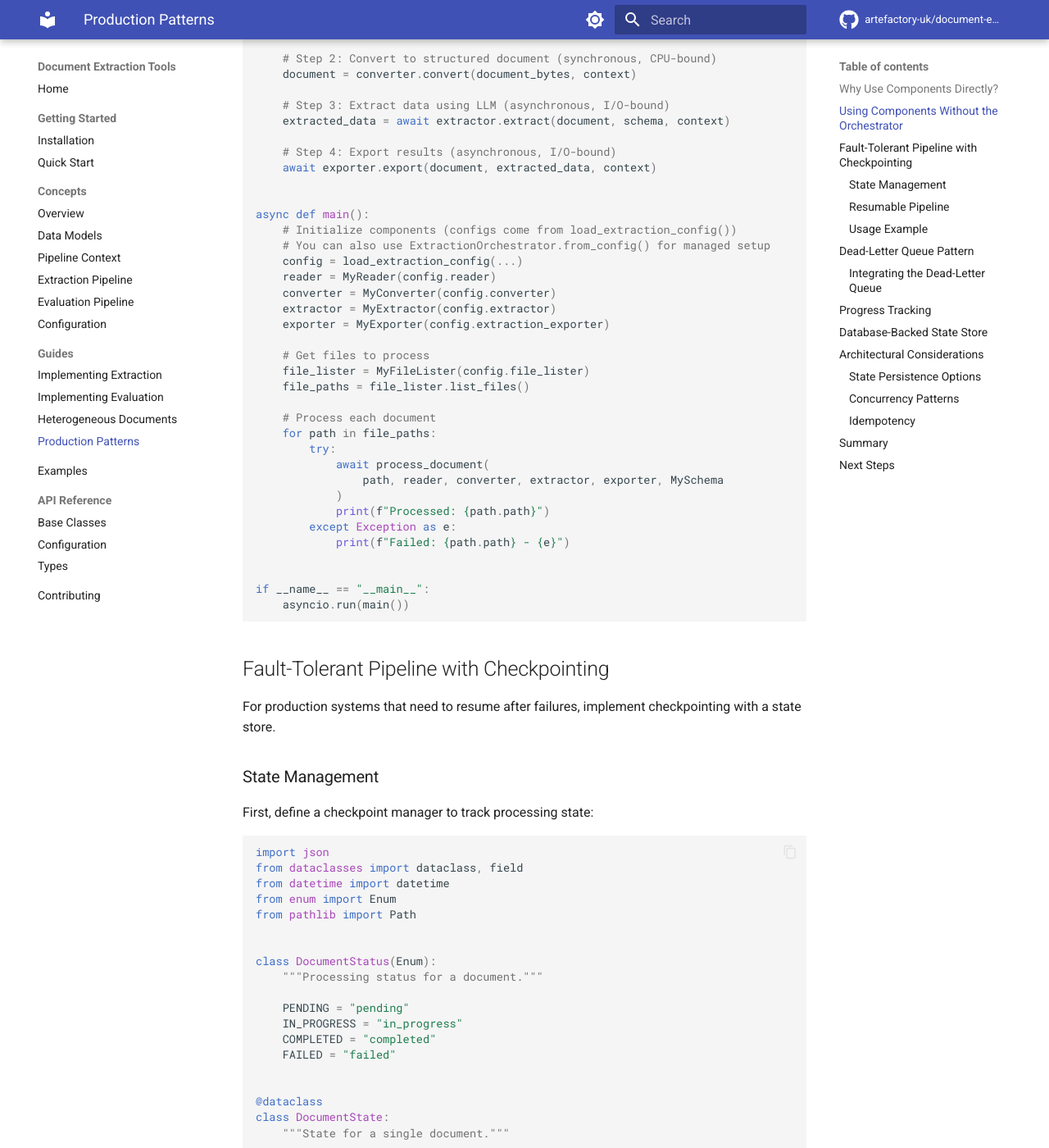
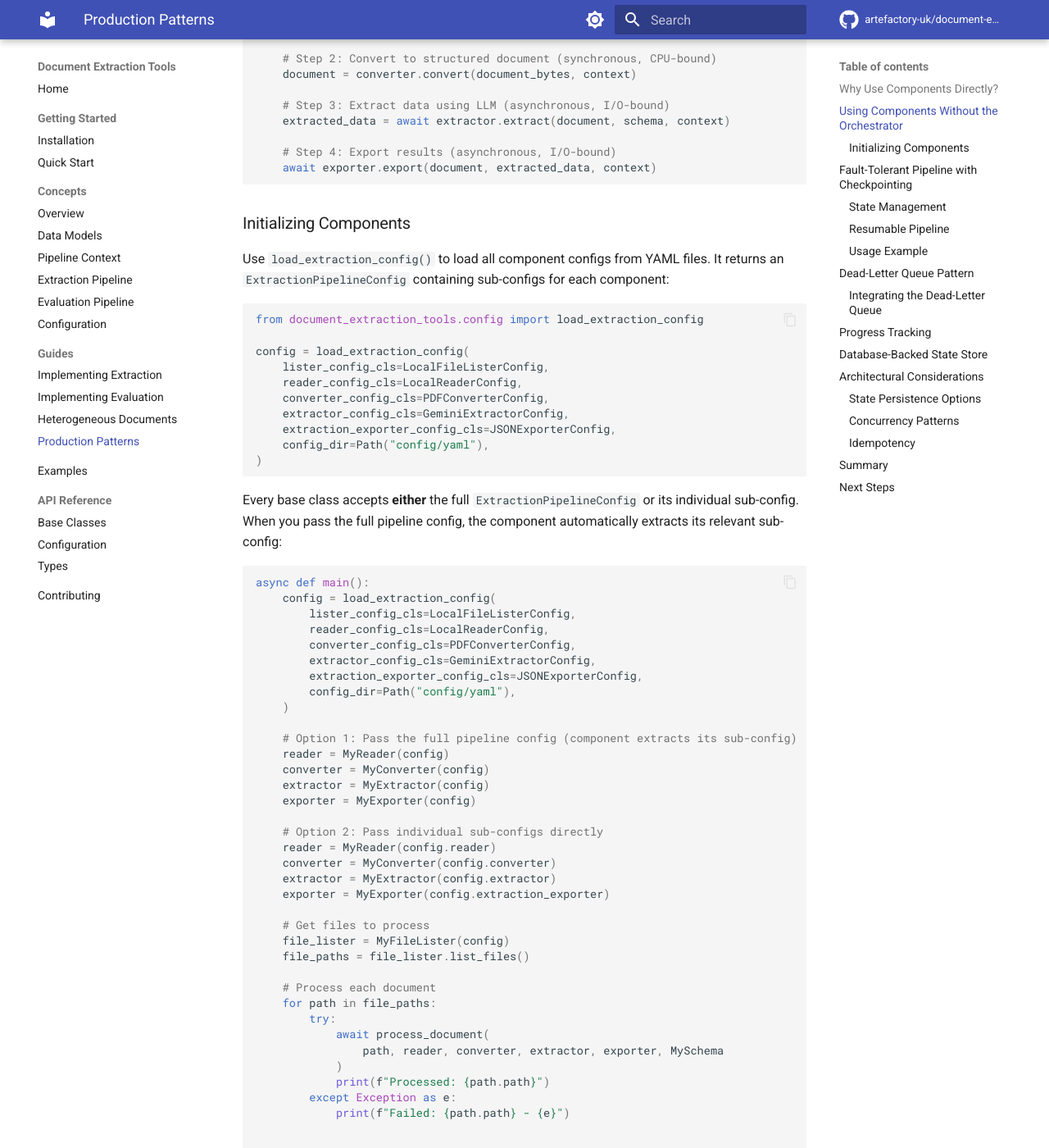
Before and after one commit to artefactory-uk/document-extraction-tools, an MkDocs documentation site: the page built from docs/guides/production-patterns.md, in a window 1280 px wide and 1400 px high, scrolled down 1192 px. Shown: the whole window at 82% size. Built offline with MkDocs 1.6.1 and Material for MkDocs 9.7.7, drawn with Linux system fonts in a browser that asks for light colours; comment, search, counter and statistics services are not loaded; some of the changed text lies outside the part shown.

Commit message:
Document pipeline config initialization patterns
Show that base classes accept either the full ExtractionPipelineConfig
or individual sub-configs, with load_extraction_config() examples.

Co-Authored-By: Claude Opus 4.6 <noreply@anthropic.com>

````diff
--- a/docs/guides/production-patterns.md
+++ b/docs/guides/production-patterns.md
@@ -53,19 +53,52 @@ async def process_document(
 
     # Step 4: Export results (asynchronous, I/O-bound)
     await exporter.export(document, extracted_data, context)
+```
 
+### Initializing Components
 
+Use `load_extraction_config()` to load all component configs from YAML files. It returns an `ExtractionPipelineConfig` containing sub-configs for each component:
+
+```python
+from document_extraction_tools.config import load_extraction_config
+
+config = load_extraction_config(
+    lister_config_cls=LocalFileListerConfig,
+    reader_config_cls=LocalReaderConfig,
+    converter_config_cls=PDFConverterConfig,
+    extractor_config_cls=GeminiExtractorConfig,
+    extraction_exporter_config_cls=JSONExporterConfig,
+    config_dir=Path("config/yaml"),
+)
+```
+
+Every base class accepts **either** the full `ExtractionPipelineConfig` or its individual sub-config. When you pass the full pipeline config, the component automatically extracts its relevant sub-config:
+
+```python
 async def main():
-    # Initialize components (configs come from load_extraction_config())
-    # You can also use ExtractionOrchestrator.from_config() for managed setup
-    config = load_extraction_config(...)
+    config = load_extraction_config(
+        lister_config_cls=LocalFileListerConfig,
+        reader_config_cls=LocalReaderConfig,
+        converter_config_cls=PDFConverterConfig,
+        extractor_config_cls=GeminiExtractorConfig,
+        extraction_exporter_config_cls=JSONExporterConfig,
+        config_dir=Path("config/yaml"),
+    )
+
+    # Option 1: Pass the full pipeline config (component extracts its sub-config)
+    reader = MyReader(config)
+    converter = MyConverter(config)
+    extractor = MyExtractor(config)
+    exporter = MyExporter(config)
+
+    # Option 2: Pass individual sub-configs directly
     reader = MyReader(config.reader)
     converter = MyConverter(config.converter)
     extractor = MyExtractor(config.extractor)
     exporter = MyExporter(config.extraction_exporter)
 
     # Get files to process
-    file_lister = MyFileLister(config.file_lister)
+    file_lister = MyFileLister(config)
     file_paths = file_lister.list_files()
 
     # Process each document
@@ -382,14 +415,25 @@ class ResumablePipeline:
 import asyncio
 from pathlib import Path
 
+from document_extraction_tools.config import load_extraction_config
+
 
 async def main():
-    # Initialize components (configs come from load_extraction_config())
-    config = load_extraction_config(...)
-    reader = LocalReader(config.reader)
-    converter = PDFConverter(config.converter)
-    extractor = GeminiExtractor(config.extractor)
-    exporter = JSONExporter(config.extraction_exporter)
+    # Load the full pipeline config from YAML files
+    config = load_extraction_config(
+        lister_config_cls=LocalFileListerConfig,
+        reader_config_cls=LocalReaderConfig,
+        converter_config_cls=PDFConverterConfig,
+        extractor_config_cls=GeminiExtractorConfig,
+        extraction_exporter_config_cls=JSONExporterConfig,
+        config_dir=Path("config/yaml"),
+    )
+
+    # Initialize components with the full pipeline config
+    reader = LocalReader(config)
+    converter = PDFConverter(config)
+    extractor = GeminiExtractor(config)
+    exporter = JSONExporter(config)
 
     # Create checkpoint manager
     checkpoint_manager = CheckpointManager(Path("./checkpoints"))
````
Also changed, not shown: other parts of docs/guides/production-patterns.md (+1 -1 lines).
